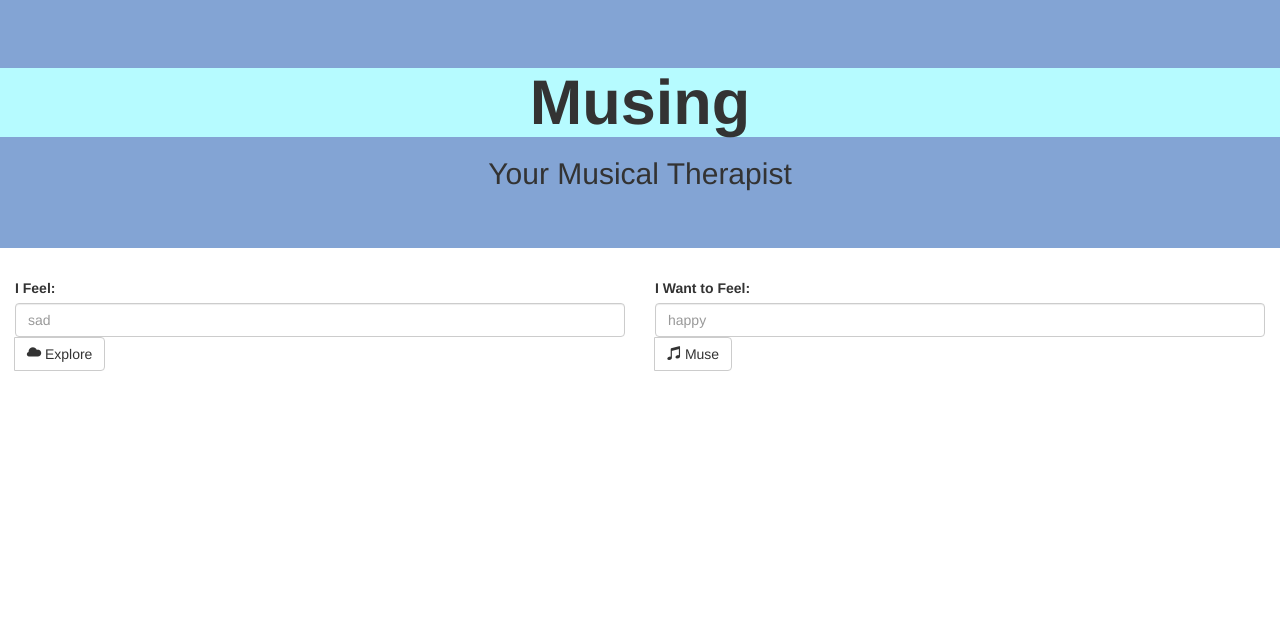
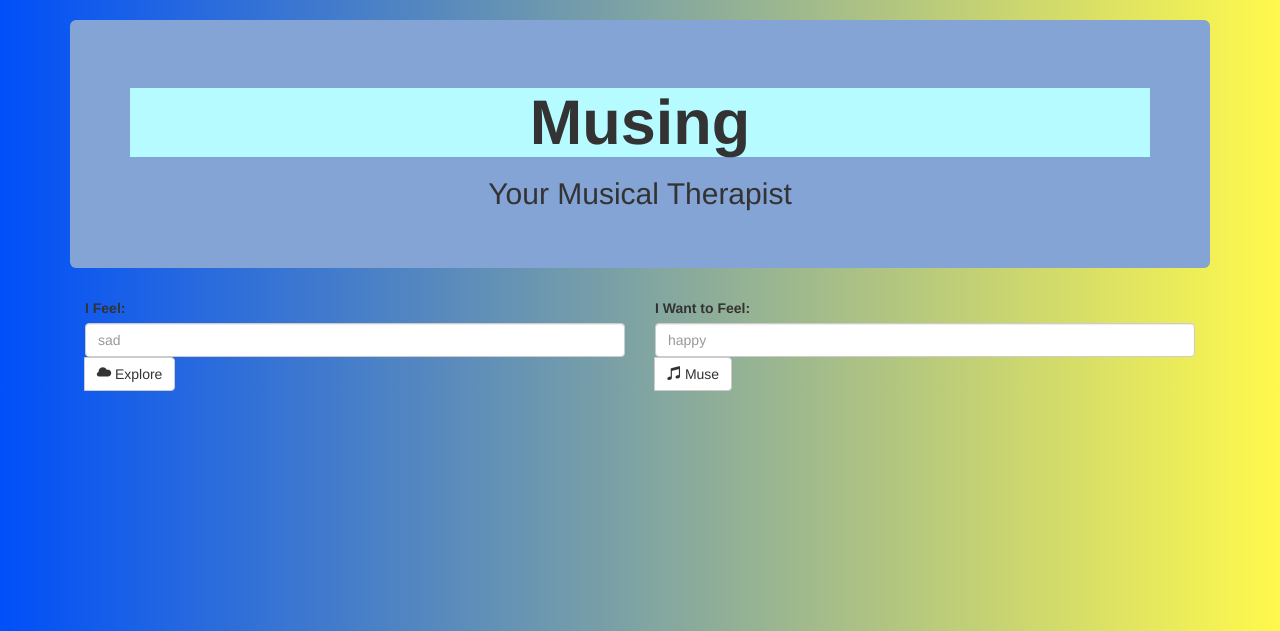
Before and after one commit to Lula27/Musing, a PHP site: page / in a window 1280 px wide. Shown: the top 631 px of the page. Run offline with PHP 8.4, Linux system fonts and the light colour scheme.

Commit message:
jazzed up user interface

```diff
--- a/assets/css/style.css
+++ b/assets/css/style.css
@@ -1,5 +1,11 @@
 
-background: #525252; /* fallback for old browsers */
+body {
+
+background: #004FF9; /* fallback for old browsers */
+background: -webkit-linear-gradient(to right, #004FF9 , #FFF94C); /* Chrome 10-25, Safari 5.1-6 */
+background: linear-gradient(to right, #004FF9 , #FFF94C);/* W3C, IE 10+/ Edge, Firefox 16+, Chrome 26+, Opera 12+, Safari 7+ */
+/*to right.....replace 90deg*/
+}
 
 .jumbotron {
 /*background: -webkit-linear-gradient(to left, #525252 , #3d72b4); /* Chrome 10-25, Safari 5.1-6 */*/
--- a/assets/javascript/muscle.js
+++ b/assets/javascript/muscle.js
@@ -38,7 +38,7 @@ $(document).ready(function() {
 
 
 var url = 'https://embed.spotify.com/?uri=';
-var uri =
+var uri = 'https://spotify-mood-playlist.herokuapp.com/';
 
 console.log(url);
 
--- a/index.html
+++ b/index.html
@@ -17,6 +17,9 @@
 	<title>Musing</title>
 </head>
 <body>
+
+  <div class="container">
+    <br>
 
  <div class="jumbotron" style="background-color:#83a4d4">
       <!-- centered text -->
@@ -51,6 +54,7 @@
 
 </form>
 
+  </div>
   <!-- Output -->
 <div id="output"></div>
 
```
